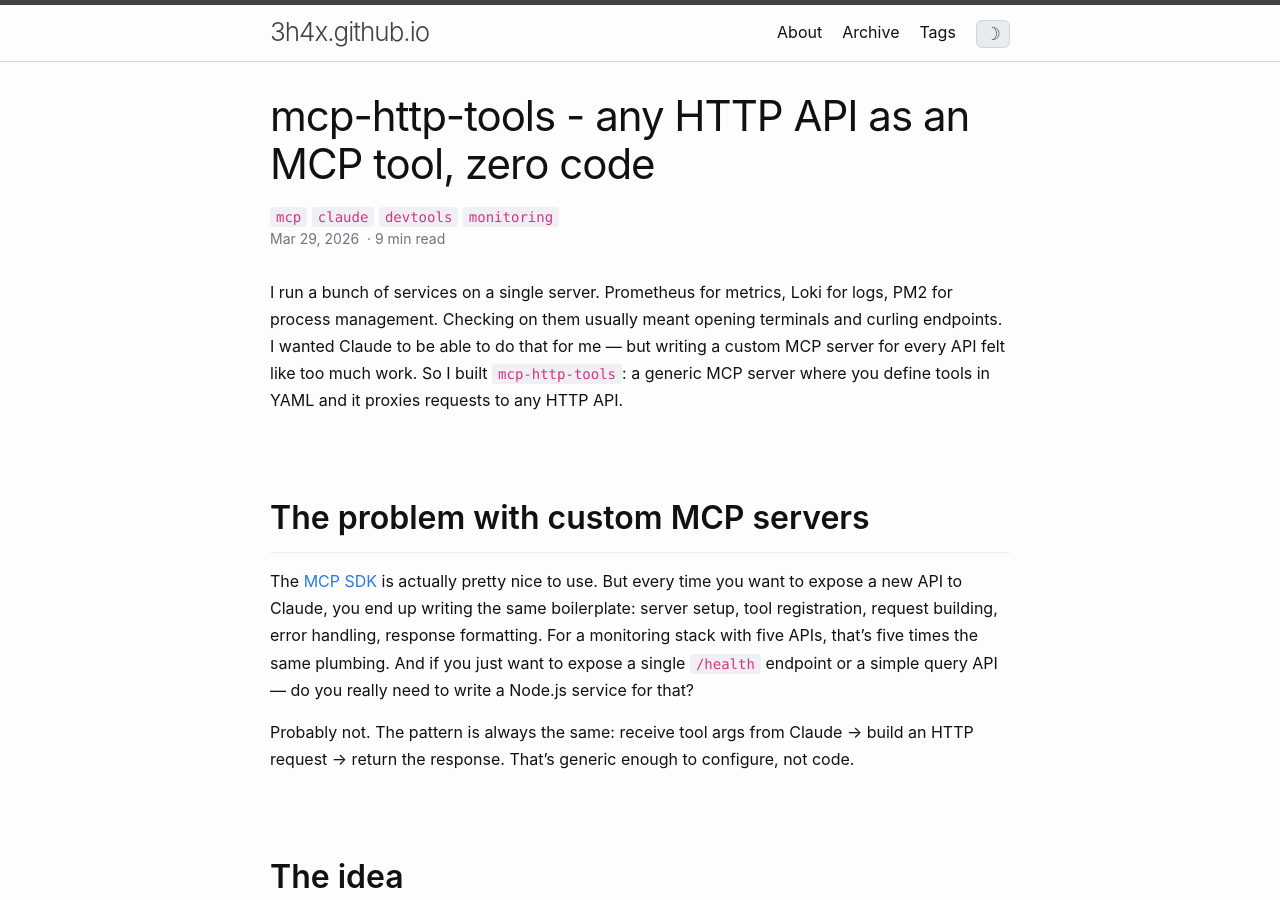
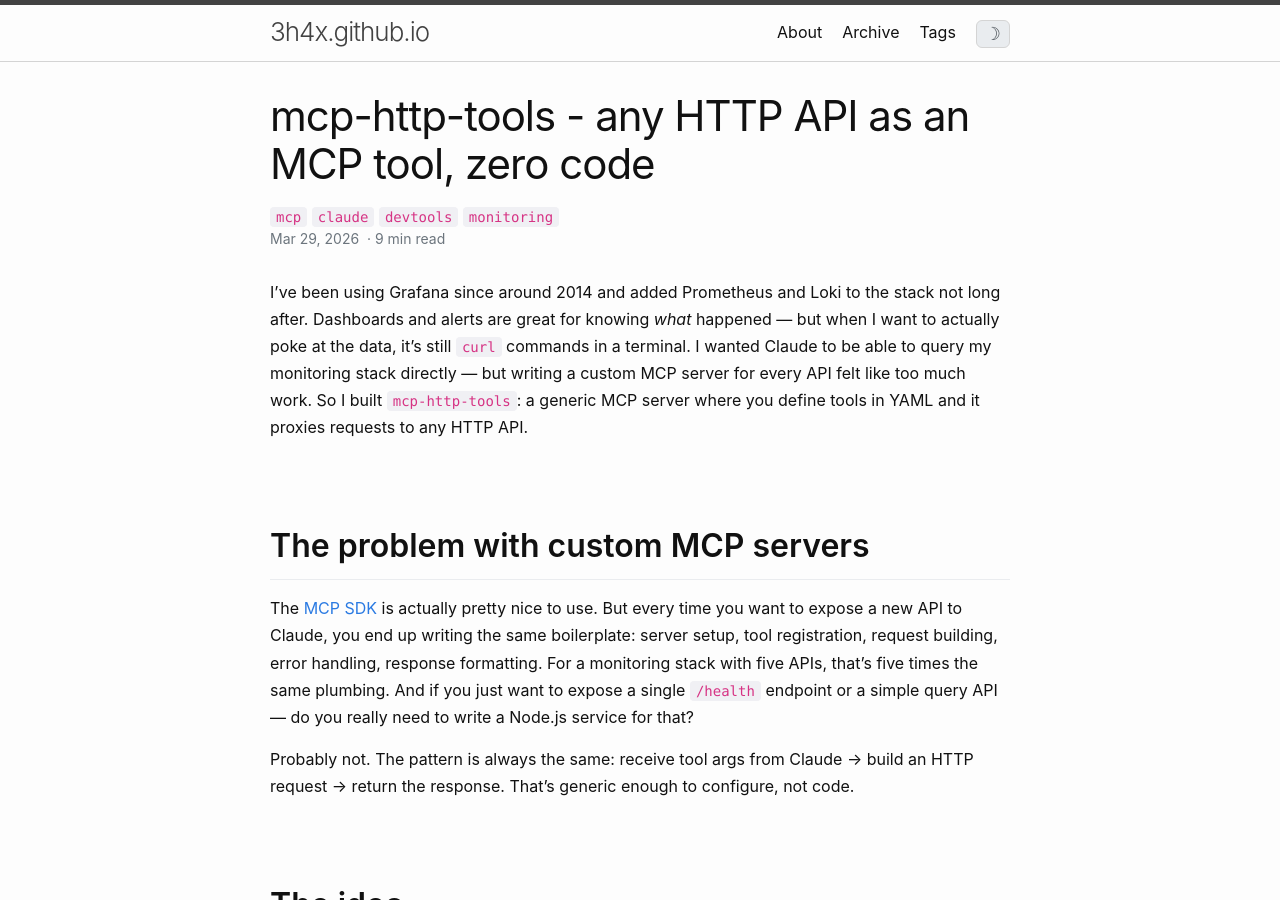
Before and after one commit to 3h4x/3h4x.github.io, a Jekyll site: the page built from _posts/2026/2026-03-29-mcp-http-tools-yaml-to-mcp.md, in a window 1280 px wide and 900 px high. Built offline with Jekyll 4.4.1, drawn with Linux system fonts in a browser that asks for light colours.

Commit message:
docs: clarify motivation for building mcp-http-tools

```diff
--- a/_posts/2026/2026-03-29-mcp-http-tools-yaml-to-mcp.md
+++ b/_posts/2026/2026-03-29-mcp-http-tools-yaml-to-mcp.md
@@ -6,7 +6,7 @@ tags: [mcp, claude, devtools, monitoring]
 comments: True
 ---
 
-I run a bunch of services on a single server. Prometheus for metrics, Loki for logs, PM2 for process management. Checking on them usually meant opening terminals and curling endpoints. I wanted Claude to be able to do that for me — but writing a custom MCP server for every API felt like too much work. So I built `mcp-http-tools`: a generic MCP server where you define tools in YAML and it proxies requests to any HTTP API.
+I've been using Grafana since around 2014 and added Prometheus and Loki to the stack not long after. Dashboards and alerts are great for knowing *what* happened — but when I want to actually poke at the data, it's still `curl` commands in a terminal. I wanted Claude to be able to query my monitoring stack directly — but writing a custom MCP server for every API felt like too much work. So I built `mcp-http-tools`: a generic MCP server where you define tools in YAML and it proxies requests to any HTTP API.
 
 <!-- readmore -->
 
```
